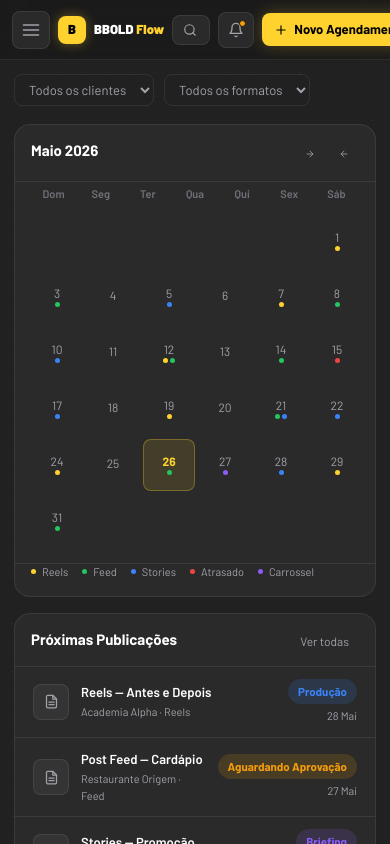
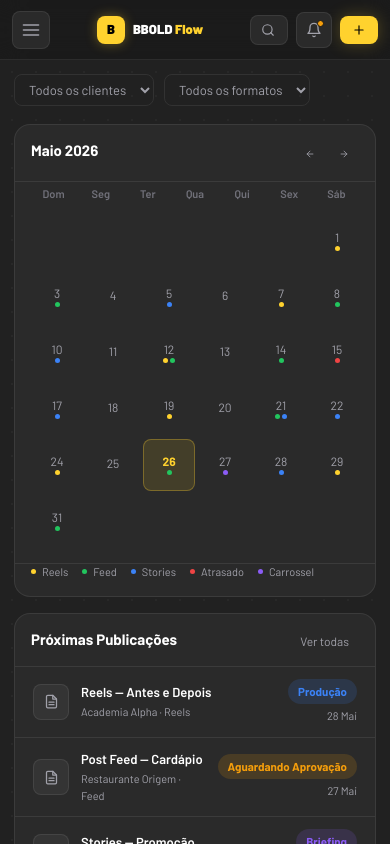
Before and after one commit to devbrunochaves/agencia_bbold, a Next.js app: page /flow/calendario in a window 390 px wide. Built offline with nearby package versions, Linux system fonts and the light colour scheme.

Commit message:
fix: calendar button text in span and swap nav arrow order
- Wrap 'Novo Agendamento' text in <span> so mobile CSS hides it correctly
- Swap prev/next arrows to correct order (← →)

https://claude.ai/code/session_01E4JdxKaXveVubAw2DVvJEr

```diff
--- a/app/flow/calendario/page.jsx
+++ b/app/flow/calendario/page.jsx
@@ -62,9 +62,9 @@ const CELLS = buildCalendarCells()
 
 export default function CalendarioPage() {
   const actions = (
-    <button className="f-btn-primary" style={{ display:'flex', alignItems:'center', gap:6 }}>
+    <button className="f-btn-primary">
       <Icon name="plus" size={14}/>
-      Novo Agendamento
+      <span>Novo Agendamento</span>
     </button>
   )
 
@@ -129,10 +129,10 @@ export default function CalendarioPage() {
                 <div className="f-card-title">Maio 2026</div>
               </div>
               <div style={{ display:'flex', gap:4 }}>
-                <button className="f-btn-ghost f-btn-icon" style={{ width:30, height:30 }}>
+                <button className="f-btn-ghost f-btn-icon" style={{ width:30, height:30, transform:'scaleX(-1)' }}>
                   <Icon name="arrow" size={14}/>
                 </button>
-                <button className="f-btn-ghost f-btn-icon" style={{ width:30, height:30, transform:'scaleX(-1)' }}>
+                <button className="f-btn-ghost f-btn-icon" style={{ width:30, height:30 }}>
                   <Icon name="arrow" size={14}/>
                 </button>
               </div>
```
